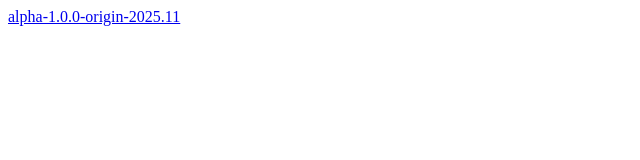
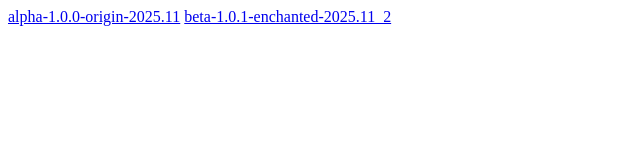
Before and after one commit to Fi-Cap/Fi-Cap.github.io, a website: page resource/DesktopDigitalClock/index.html in a window 1280 px wide. Shown: the whole page, without its empty margins (0-640 px from the left). Drawn offline with Linux system fonts and the light colour scheme.

Commit message:
Add beta download link to index.html
liink to beta-1.0.1-enchanted-2025.11_2

```diff
--- a/resource/DesktopDigitalClock/index.html
+++ b/resource/DesktopDigitalClock/index.html
@@ -4,5 +4,6 @@
   </head>
   <body>
     <a href="alpha-1.0.0-origin-2025.11">alpha-1.0.0-origin-2025.11</a>
+    <a href="beta-1.0.1-enchanted-2025.11_2">beta-1.0.1-enchanted-2025.11_2</a>
   </body>
 </html>
```
